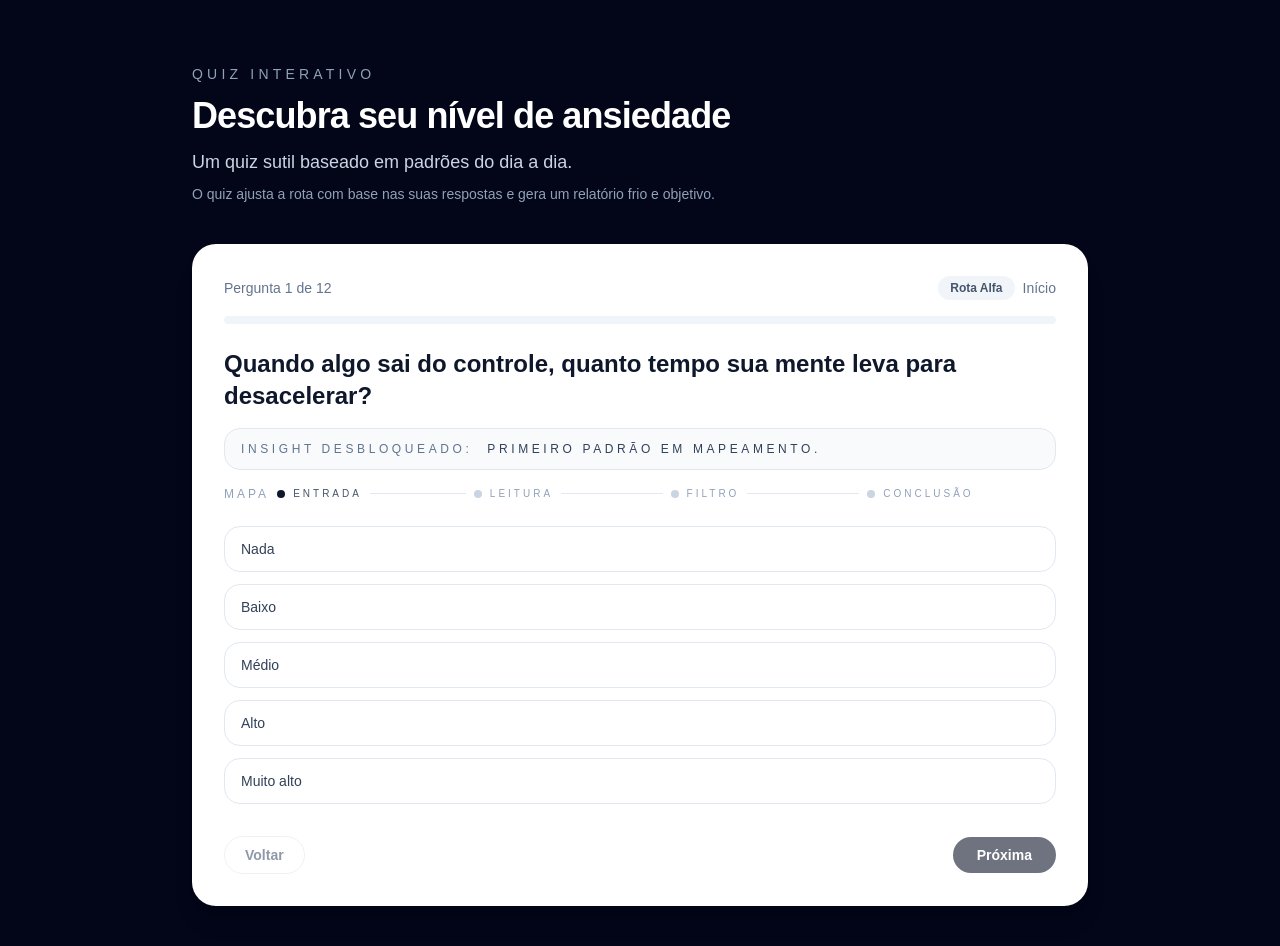
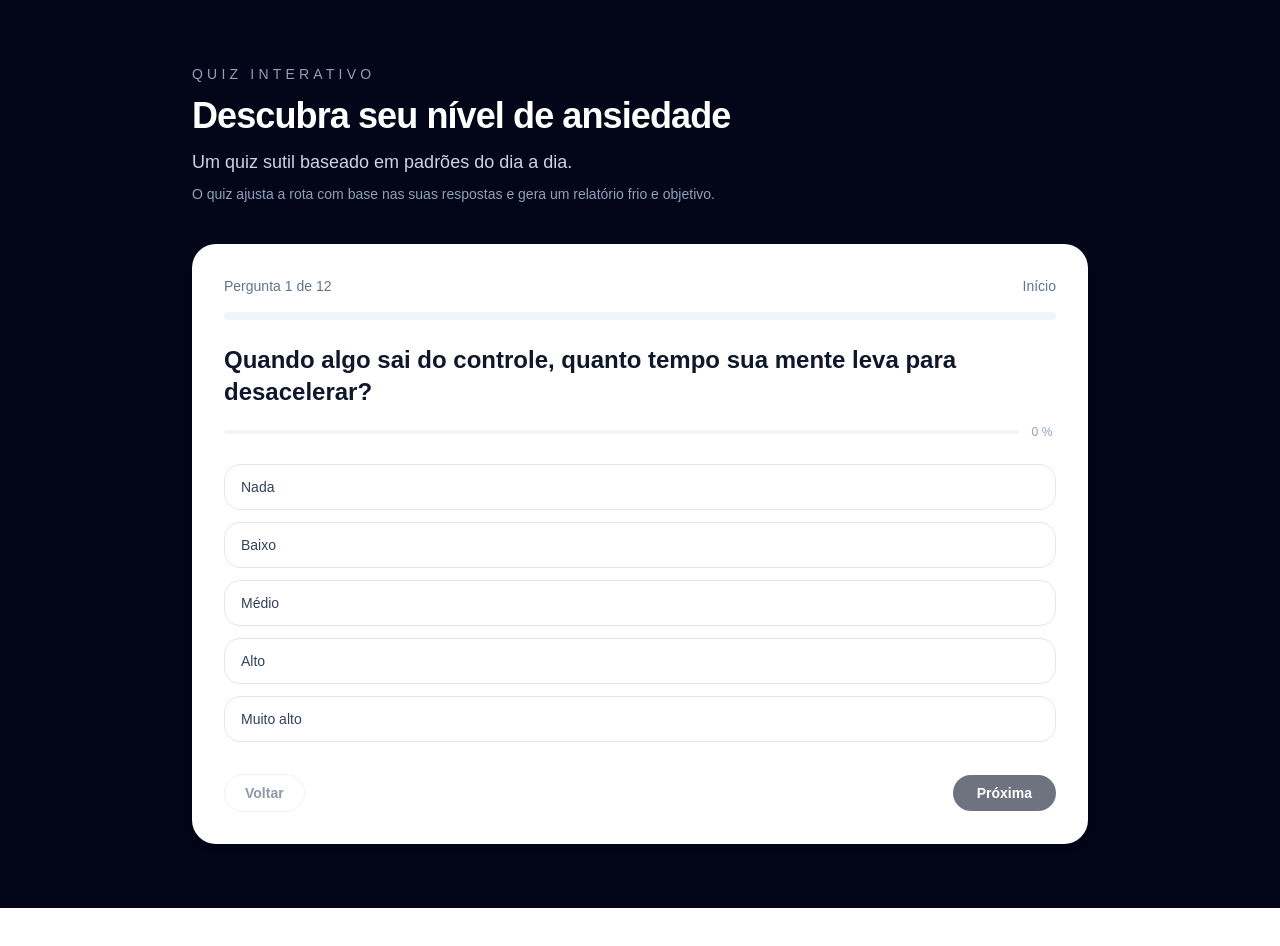
Before and after one commit to hduquinha/instituto-up-quiz, a Next.js app: page /quiz/ansiedade in a window 1280 px wide. Shown: the top 946 px of the page. After the commit the page ends 908 px from the top, so only its background shows below. Built offline with nearby package versions, Linux system fonts and the light colour scheme.

Commit message:
Simplify quiz UI and blur results

```diff
--- a/src/components/QuizRunner.tsx
+++ b/src/components/QuizRunner.tsx
@@ -10,11 +10,11 @@ import {
 } from "@/lib/quiz-engine";
 
 const insights = [
-  "Padrão discreto identificado.",
-  "Sinal pontual observado.",
-  "Padrão consistente detectado.",
-  "Sinal elevado nesta área.",
-  "Sinal crítico nesta área.",
+  "Leitura registrada.",
+  "Leitura registrada.",
+  "Leitura registrada.",
+  "Leitura registrada.",
+  "Leitura registrada.",
 ];
 
 type Props = {
@@ -69,25 +69,9 @@ export default function QuizRunner({ quiz }: Props) {
 
   const momentLabel = useMemo(() => {
     if (answeredCount === 0) return "Início";
-    if (partialScore <= answeredCount * 1.2) return "Leitura estável";
-    if (partialScore <= answeredCount * 2.4) return "Leitura moderada";
-    if (partialScore <= answeredCount * 3.2) return "Leitura elevada";
-    return "Leitura crítica";
-  }, [answeredCount, partialScore]);
-
-  const routeLabel = useMemo(() => {
-    if (answeredCount === 0) return "Rota Alfa";
-    if (partialScore <= answeredCount * 1.2) return "Rota Alfa";
-    if (partialScore <= answeredCount * 2.4) return "Rota Beta";
-    if (partialScore <= answeredCount * 3.2) return "Rota Gama";
-    return "Rota Delta";
-  }, [answeredCount, partialScore]);
-
-  const unlockedInsight = useMemo(() => {
-    if (answeredCount < 3) return "Primeiro padrão em mapeamento.";
-    if (answeredCount < 6) return "Zona de leitura estabilizada.";
-    if (answeredCount < 9) return "Matriz de hábitos em consolidação.";
-    return "Perfil quase fechado. Ajustes finais.";
+    if (answeredCount < 4) return "Mapa inicial";
+    if (answeredCount < 8) return "Mapa em formação";
+    return "Mapa avançado";
   }, [answeredCount]);
 
   const handleSelect = (value: number) => {
@@ -204,30 +188,33 @@ export default function QuizRunner({ quiz }: Props) {
     return (
       <div className="rounded-3xl bg-white p-8 shadow-xl">
         <h2 className="text-2xl font-semibold text-slate-900">
-          Resultado preliminar
+          Relatório reservado
         </h2>
-        <p className="mt-2 text-slate-600">{getLevelSummary(level)}</p>
+        <p className="mt-2 text-slate-600">
+          Seu resultado completo está pronto, mas só é liberado com o contato.
+        </p>
 
-        <div className="mt-6 rounded-2xl border border-slate-200 bg-slate-50 p-6">
-          <p className="text-sm uppercase tracking-[0.2em] text-slate-500">
-            Índice composto
-          </p>
-          <div className="mt-2 text-3xl font-semibold text-slate-900">
-            {score} / {totalQuestions * 4}
+        <div className="relative mt-6 overflow-hidden rounded-2xl border border-slate-200 bg-slate-50 p-6">
+          <div className="space-y-3 blur-sm">
+            <div className="h-6 w-40 rounded-full bg-slate-200" />
+            <div className="h-3 w-full rounded-full bg-slate-200" />
+            <div className="h-3 w-5/6 rounded-full bg-slate-200" />
+            <div className="h-3 w-4/6 rounded-full bg-slate-200" />
+            <div className="h-3 w-3/6 rounded-full bg-slate-200" />
           </div>
-          <p className="mt-1 text-slate-600">
-            Classificação interna:{" "}
-            <span className="font-semibold">{getLevelLabel(level)}</span>
-          </p>
+          <div className="absolute inset-0 flex items-center justify-center">
+            <div className="rounded-full bg-slate-900 px-4 py-2 text-xs font-semibold uppercase tracking-[0.3em] text-white">
+              Relatório bloqueado
+            </div>
+          </div>
         </div>
 
         <div className="mt-8">
           <h3 className="text-lg font-semibold text-slate-900">
-            Receba o relatório completo
+            Desbloquear relatório
           </h3>
           <p className="mt-1 text-slate-600">
-            Informe seus dados para receber o relatório personalizado com
-            recomendações.
+            Informe seu contato para liberar o relatório completo no WhatsApp.
           </p>
 
           <div className="mt-4 grid gap-4 sm:grid-cols-2">
@@ -285,12 +272,7 @@ export default function QuizRunner({ quiz }: Props) {
         <span>
           Pergunta {currentIndex + 1} de {totalQuestions}
         </span>
-        <div className="flex items-center gap-2">
-          <span className="rounded-full bg-slate-100 px-3 py-1 text-xs font-semibold text-slate-600">
-            {routeLabel}
-          </span>
-          <span>{momentLabel}</span>
-        </div>
+        <span>{momentLabel}</span>
       </div>
 
       <div className="mt-4 h-2 w-full rounded-full bg-slate-100">
@@ -304,36 +286,16 @@ export default function QuizRunner({ quiz }: Props) {
         {question.text}
       </h2>
 
-      <div className="mt-4 rounded-2xl border border-slate-200 bg-slate-50 px-4 py-3 text-xs uppercase tracking-[0.3em] text-slate-500">
-        Insight desbloqueado: <span className="ml-2 text-slate-700">{unlockedInsight}</span>
-      </div>
-
-      <div className="mt-4 flex items-center gap-2 text-xs uppercase tracking-[0.25em] text-slate-400">
-        <span>Mapa</span>
-        <div className="flex flex-1 items-center gap-2">
-          {["Entrada", "Leitura", "Filtro", "Conclusão"].map((step, index) => {
-            const active = currentIndex >= index * 3;
-            return (
-              <div key={step} className="flex flex-1 items-center gap-2">
-                <div
-                  className={`h-2 w-2 rounded-full ${
-                    active ? "bg-slate-900" : "bg-slate-300"
-                  }`}
-                />
-                <div
-                  className={`hidden text-[10px] sm:block ${
-                    active ? "text-slate-600" : "text-slate-400"
-                  }`}
-                >
-                  {step}
-                </div>
-                {index < 3 ? (
-                  <div className="h-px flex-1 bg-slate-200" />
-                ) : null}
-              </div>
-            );
-          })}
+      <div className="mt-4 flex items-center gap-3">
+        <div className="h-1 flex-1 rounded-full bg-slate-100">
+          <div
+            className="h-1 rounded-full bg-slate-900 transition-all"
+            style={{ width: `${progress}%` }}
+          />
         </div>
+        <span className="text-xs uppercase tracking-[0.3em] text-slate-400">
+          {progress.toFixed(0)}%
+        </span>
       </div>
 
       <div className="mt-6 grid gap-3">
```
